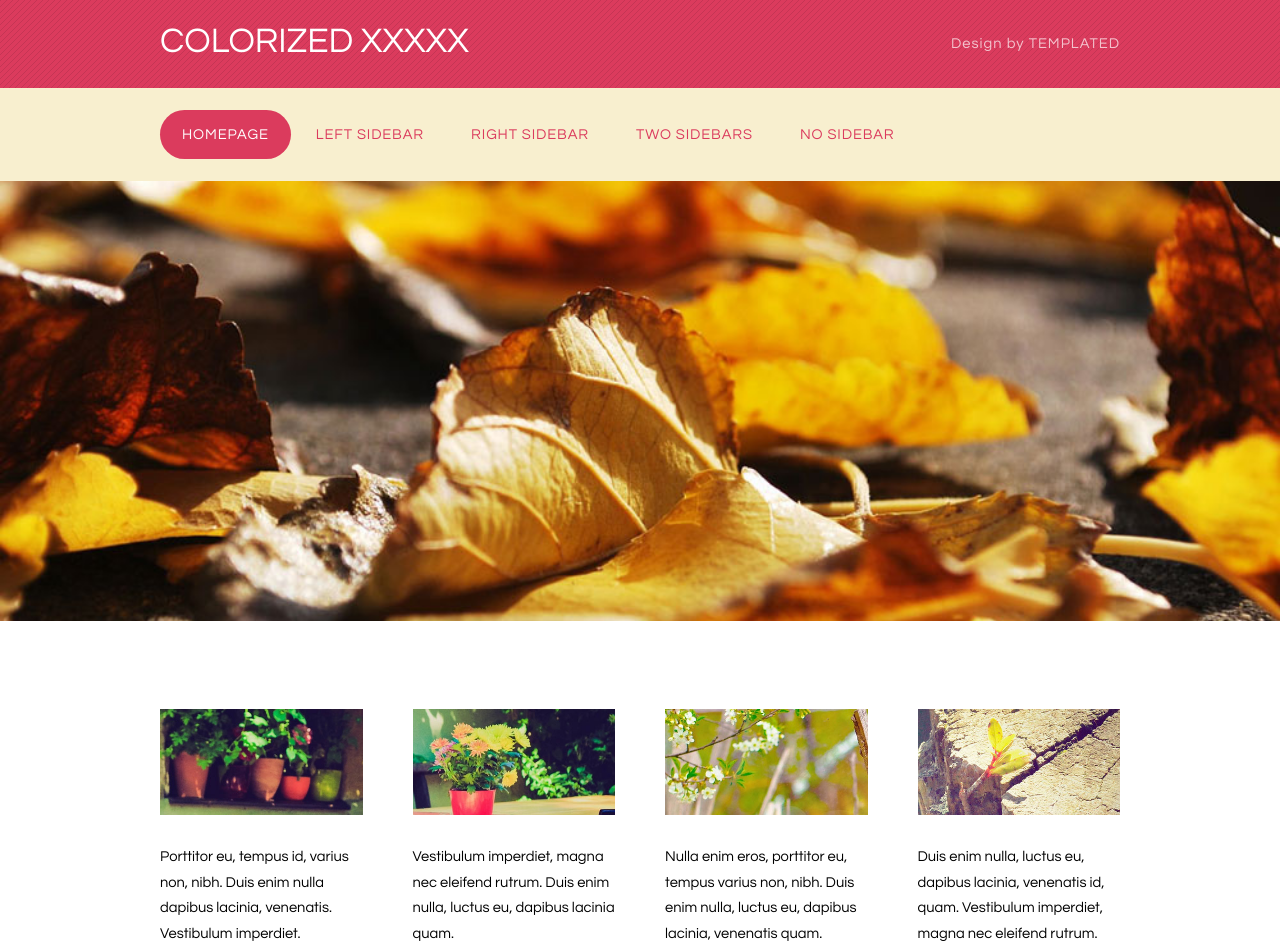
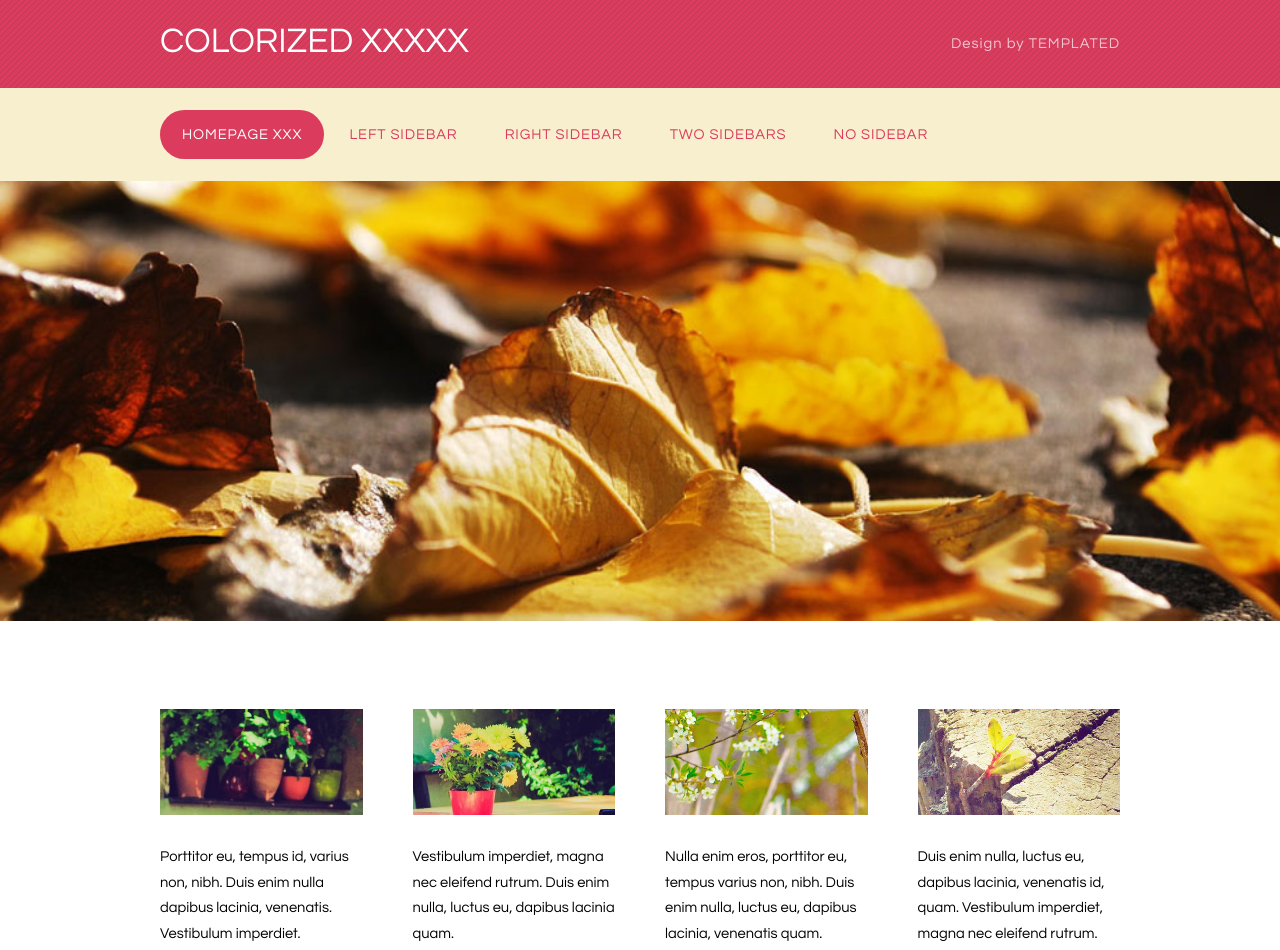
Before and after one commit to vmvistor/imagen_python, a plain HTML site: page web/index.html in a window 1280 px wide. Shown: the top 950 px of the page. Drawn offline with nearby package versions, Linux system fonts and the light colour scheme.

Commit message:
segundo commit 2

```diff
--- a/web/index.html
+++ b/web/index.html
@@ -43,7 +43,7 @@
 				<!-- Nav -->
 					<nav id="nav">
 						<ul>
-							<li class="active"><a href="index.html">Homepage</a></li>
+							<li class="active"><a href="index.html">Homepage xxx </a></li>
 							<li><a href="left-sidebar.html">Left Sidebar</a></li>
 							<li><a href="right-sidebar.html">Right Sidebar</a></li>
 							<li><a href="two-sidebars.html">Two Sidebars</a></li>
```
